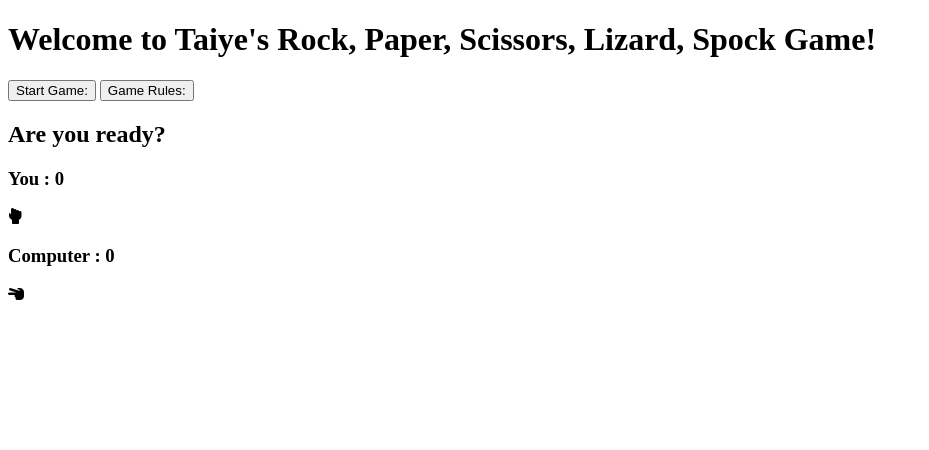
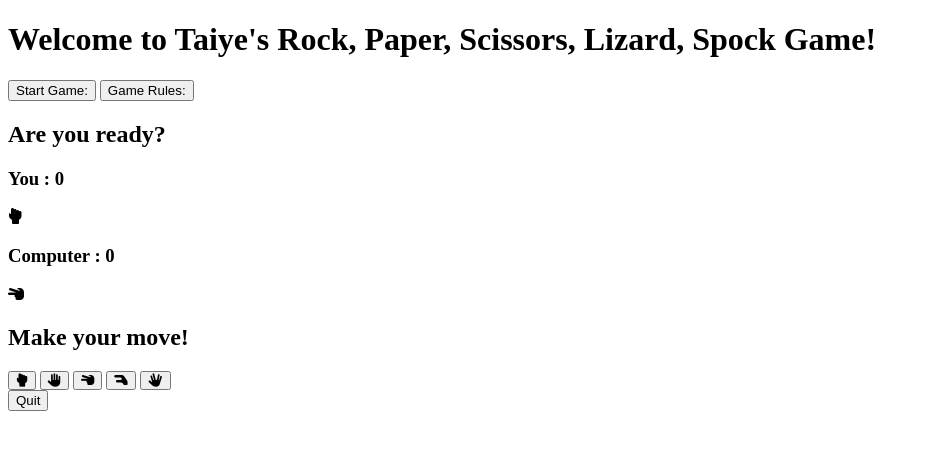
Before and after one commit to beatuptaiye/Game-of-Chance-2-with-Fix, a plain HTML site: page index.html in a window 1280 px wide. Shown: the whole page, without its empty margins (0-929 px from the left). Drawn offline with Linux system fonts and the light colour scheme.

Commit message:
Added game Icons as button from font awesome

```diff
--- a/index.html
+++ b/index.html
@@ -59,6 +59,17 @@
                 </div>
             </div>
         </div>
+        <h2 id="demo2">Make your move!</h2>
+
+        <div class="selection">
+            <button class="fas fa-hand-rock" id="rock"></button>
+            <button class="fas fa-hand-paper" id="paper"></button>
+            <button class="fas fa-hand-scissors" id="scissors"></button>
+            <button class="fas fa-hand-lizard" id="lizard"></button>
+            <button class="fas fa-hand-spock" id="spock"></button>
+        </div>
+        <button class="toggle-button"
+            onclick="hideShowSection('welcome-area');hideShowSection('game-area')">Quit</button>
 
     </div>
 
```
